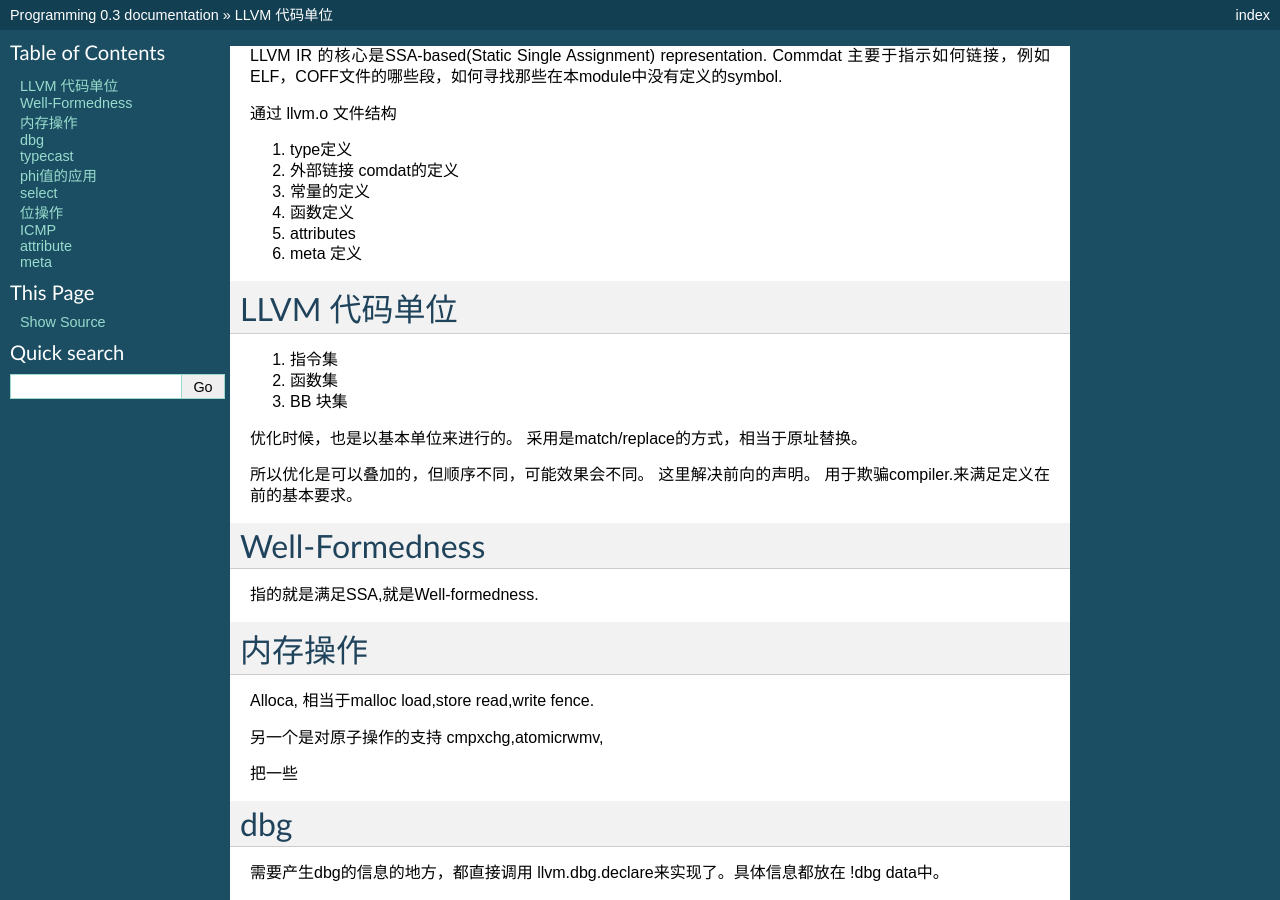
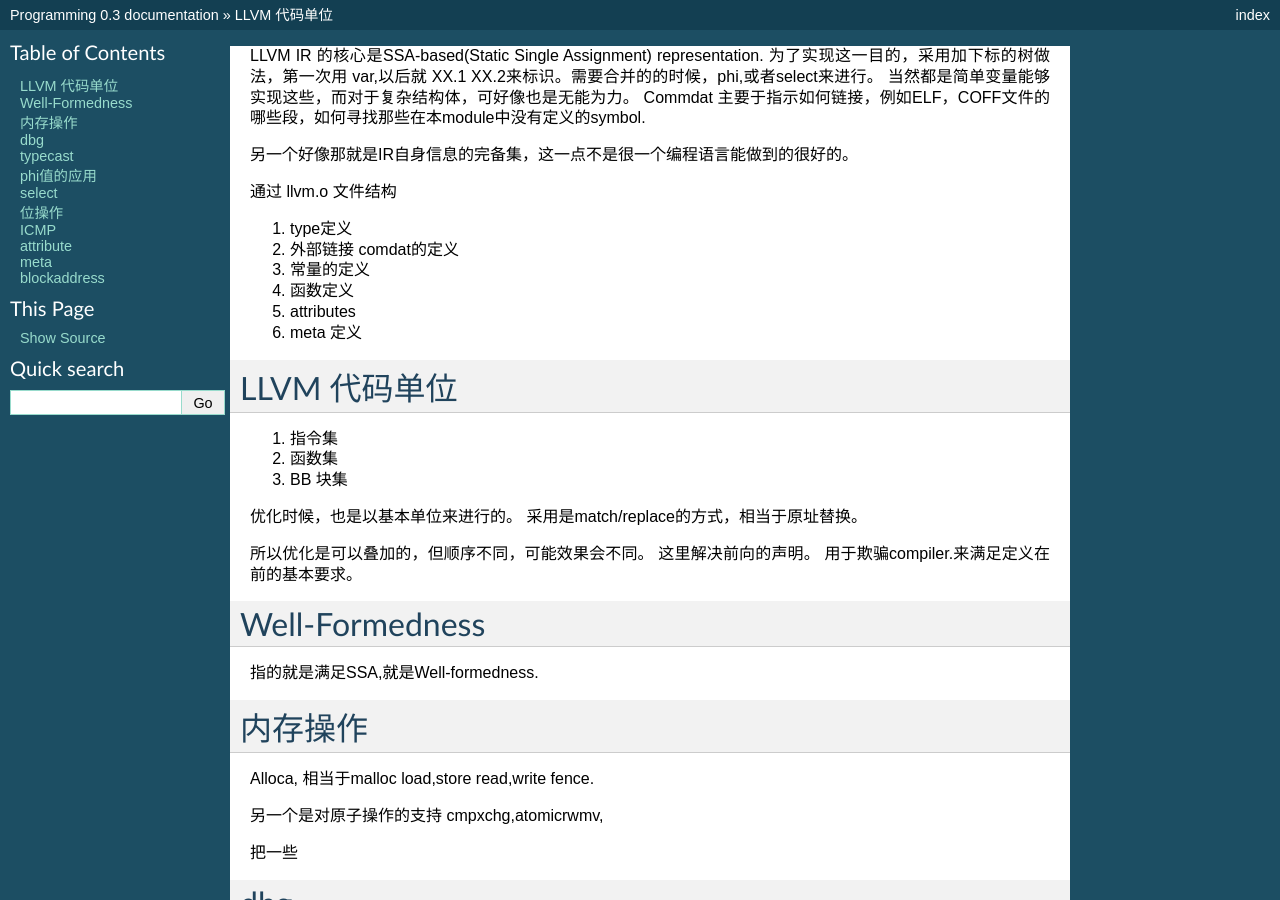
Before and after one commit to gwli/Programming, a Sphinx documentation site: the page built from source/content/Stage_3/LLVM/LLVMIR.rst, in a window 1280 px wide and 900 px high. Built offline with Sphinx 7.4.7, drawn with Linux system fonts in a browser that asks for light colours; some of the changed text lies outside the part shown.

Commit message:
no message

```diff
--- a/source/content/Stage_3/LLVM/LLVMIR.rst
+++ b/source/content/Stage_3/LLVM/LLVMIR.rst
@@ -1,5 +1,8 @@
 LLVM IR 的核心是SSA-based(Static Single Assignment) representation.
+为了实现这一目的，采用加下标的树做法，第一次用 var,以后就 XX.1 XX.2来标识。需要合并的的时候，phi,或者select来进行。 当然都是简单变量能够实现这些，而对于复杂结构体，可好像也是无能为力。
 Commdat 主要于指示如何链接，例如ELF，COFF文件的哪些段，如何寻找那些在本module中没有定义的symbol.
+
+另一个好像那就是IR自身信息的完备集，这一点不是很一个编程语言能做到的很好的。
 
 
 通过 llvm.o 文件结构
@@ -111,3 +114,9 @@
 ====
 
 也有大量的定义，例如DIFile来代表文件。并且支持BasicType,也支持SubrontineType,以及DerivedType.为了节省空间，支持相互引用。
+
+
+blockaddress
+============
+
+这个就有点GOT的意思了，在哪一个module的中哪一函数。用于形成GOT,PLT的表的内容。
```
